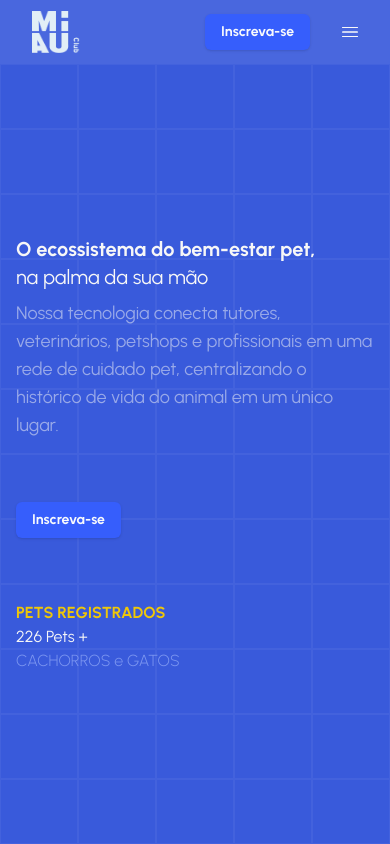
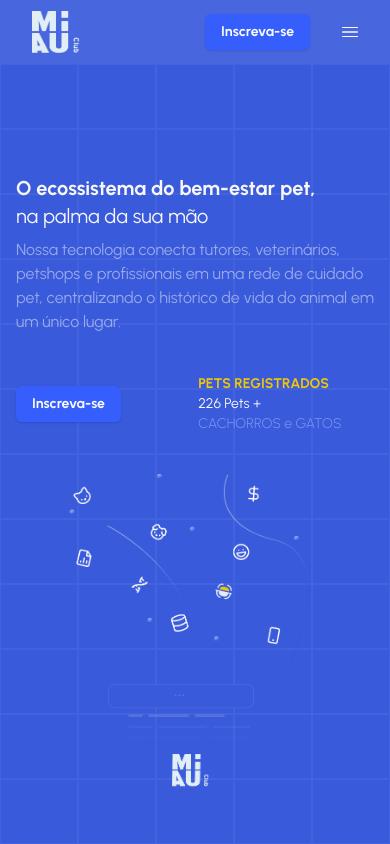
Before and after one commit to Miau-Club/miau-web-lading-page, a Next.js app: page / in a window 390 px wide. Shown: the top 844 px of the page. Built offline with nearby package versions, Linux system fonts and the light colour scheme.

Commit message:
ajustes de layout e home

```diff
--- a/src/app/(home)/page.tsx
+++ b/src/app/(home)/page.tsx
@@ -82,11 +82,11 @@ const Home: React.FC = () => {
 
   return (
     <div >
-      <div className='bg-blue-bg w-full h-screen pt-16 px-4 overflow-hidden flex justify-center flex-col items-start gap-10 sm:pl-[20%] sm:px-0'>
-        <div className='grid grid-cols-3 grid-rows-3 gap-10 z-10'>
-          <div className='row-span-2 col-span-3 sm:col-span-2 flex flex-col justify-end '>
+      <div className='bg-blue-bg w-full h-[100vh] sm:h-screen pt-56 sm:pt-16 overflow-hidden flex justify-center flex-col items-start gap-10 sm:pl-[20%] px-4 sm:px-0'>
+        <div className='grid grid-cols-3 grid-rows-[1fr_1fr_auto_auto_1fr] sm:grid-rows-3 gap-10 z-10 '>
+          <div className='row-span-2 col-span-3 sm:row-span-2 sm:col-span-2 flex flex-col justify-end  '>
             <H1 className='text-xl'>O ecossistema do bem-estar pet, <br /><span className='font-normal'>na palma da sua mão</span></H1>
-            <p className='max-w-[405px] text-miau-white/50 text-lg mt-2'>Nossa tecnologia conecta tutores, veterinários, petshops e profissionais em uma rede de cuidado pet, centralizando o histórico de vida do animal em um único lugar.</p>
+            <p className='max-w-[405px] text-miau-white/50 text-base sm:text-lg mt-2'>Nossa tecnologia conecta tutores, veterinários, petshops e profissionais em uma rede de cuidado pet, centralizando o histórico de vida do animal em um único lugar.</p>
           </div>
           <div className="h-[35rem] w-[35rem] relative row-span-4 col-span-1 hidden sm:block right-60 z-10 animate-bounce-home">
             <Image
@@ -96,22 +96,29 @@ const Home: React.FC = () => {
               objectFit="contain"
             />
           </div>
-          <div className='row-span-1 col-span-2 flex items-center'>
+          <div className='row-span-1 col-span-1 sm:col-span-2   grid-tem flex items-center'>
             <RegisterModal >
               <Button text='Inscreva-se' onClick={() => { }} />
             </RegisterModal>
           </div>
-          <div className='flex flex-col justify-center row-span-1  col-span-2'>
-            <h3 className='text-miau-yellow font-bold'>PETS REGISTRADOS</h3>
+          <div className='row-span-1 col-span-2 flex flex-col justify-center pl-[22%] sm:pl-0'>
+            <h3 className='text-miau-yellow font-bold text-sm sm:text-base'>PETS REGISTRADOS</h3>
             <div className='flex flex-row items-center gap-4'>
-              <div><p className='text-miau-white font-normal'>226 Pets +</p> <p className='text-miau-blueContrast font-light'>CACHORROS e GATOS</p></div>
-              {/* <div><p className='text-miau-white font-normal'>80 Pets +</p> <p className='text-miau-blueContrast font-light'>GATOS</p></div> */}
+              <span><p className='text-miau-white font-normal text-sm sm:text-base'>226 Pets +</p> <p className='text-miau-blueContrast font-light text-sm sm:text-base'>CACHORROS e GATOS</p></span>
             </div>
+          </div>
+          <div className="h-[20rem] w-full relative row-span-1 col-span-3 sm:hidden z-10 animate-bounce-home">
+            <Image
+              src="/imgs/bg/homeDraw.png"
+              alt="Miau Home Image"
+              layout="fill"
+              objectFit="contain"
+            />
           </div>
         </div>
       </div>
       <div className='bg-gradient-to-b from-blue-bg to-white'>
-        <div className=' w-full h-[100%] px-4'>
+        <div className='w-full h-[100%] px-4 '>
           <div className='grid grid-cols-1 grid-rows-5 sm:grid-cols-3 sm:grid-rows-2'>
             <div className='flex justify-center items-center flex-col gap-2 sm:col-span-3'>
               <H1 className='text-xl'>Tecnologia em prol do bem-estar pet</H1>
--- a/src/components/navigationMenu.tsx
+++ b/src/components/navigationMenu.tsx
@@ -15,12 +15,14 @@ const NavigationMenu = (props: any) => {
         <div className={twMerge("flex transition-height duration-500 items-center bg-blue-navigationBar/15 px-8 justify-between h-16 flex-row z-50 absolute right-0 top-0 w-screen", enabled && 'justify-evenly h-screen gap-8 flex-col overflow-hidden bg-blue-navigationBar')}
         >
             <div className="h-12 w-12 relative ">
+                <a href={'/'}>
                     <Image
                         src="/miau/logo.png"
                         alt="MiAu Logo"
                         layout="fill"
                         objectFit="contain"
                     />
+                </a>
             </div>
             <div className={twMerge("flex gap-8 justify-center items-center ", enabled ? 'flex-col' : 'flex-row')}>
                 <MiauMenuBar
```
Lines whose indentation alone changed are shown as unchanged.
